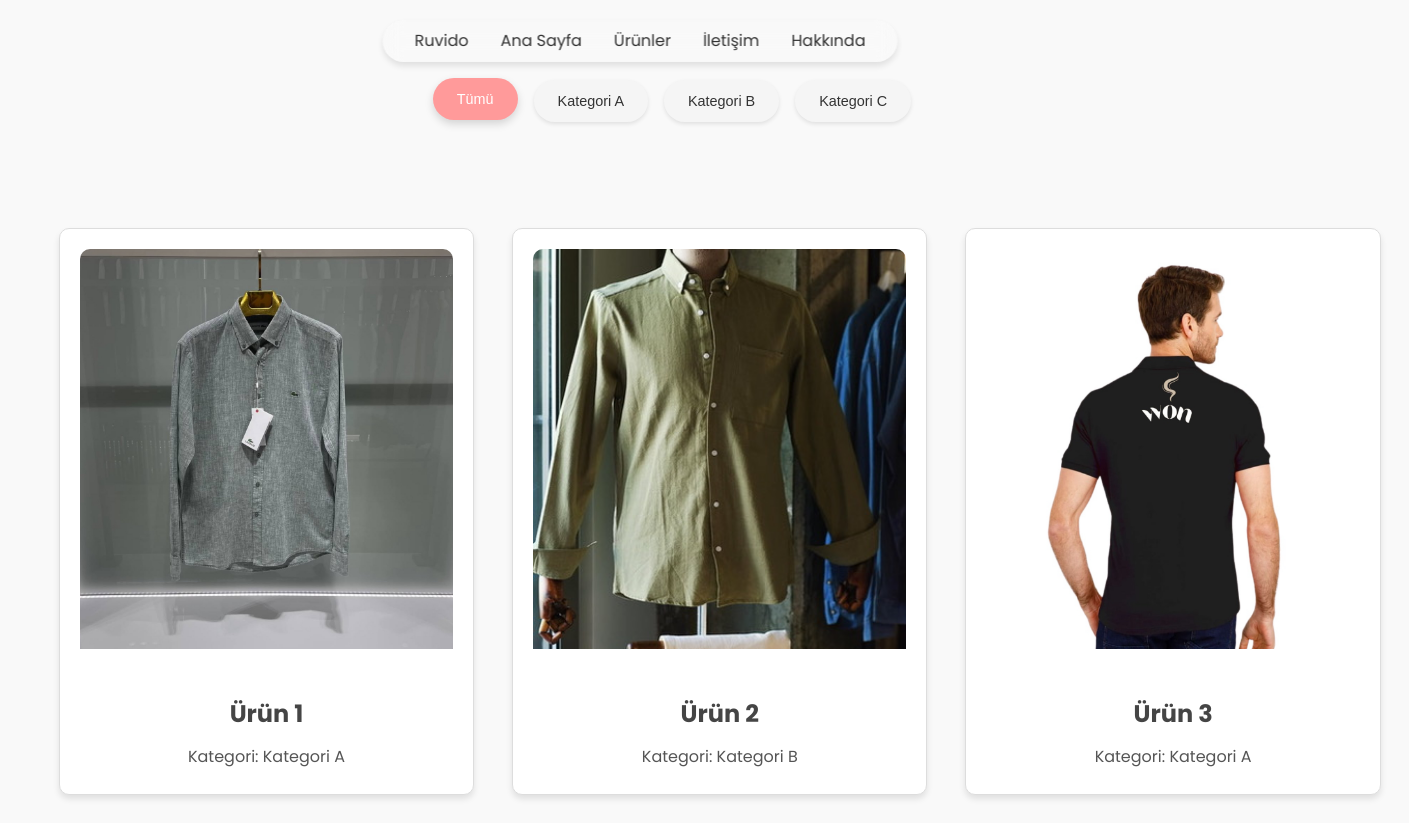
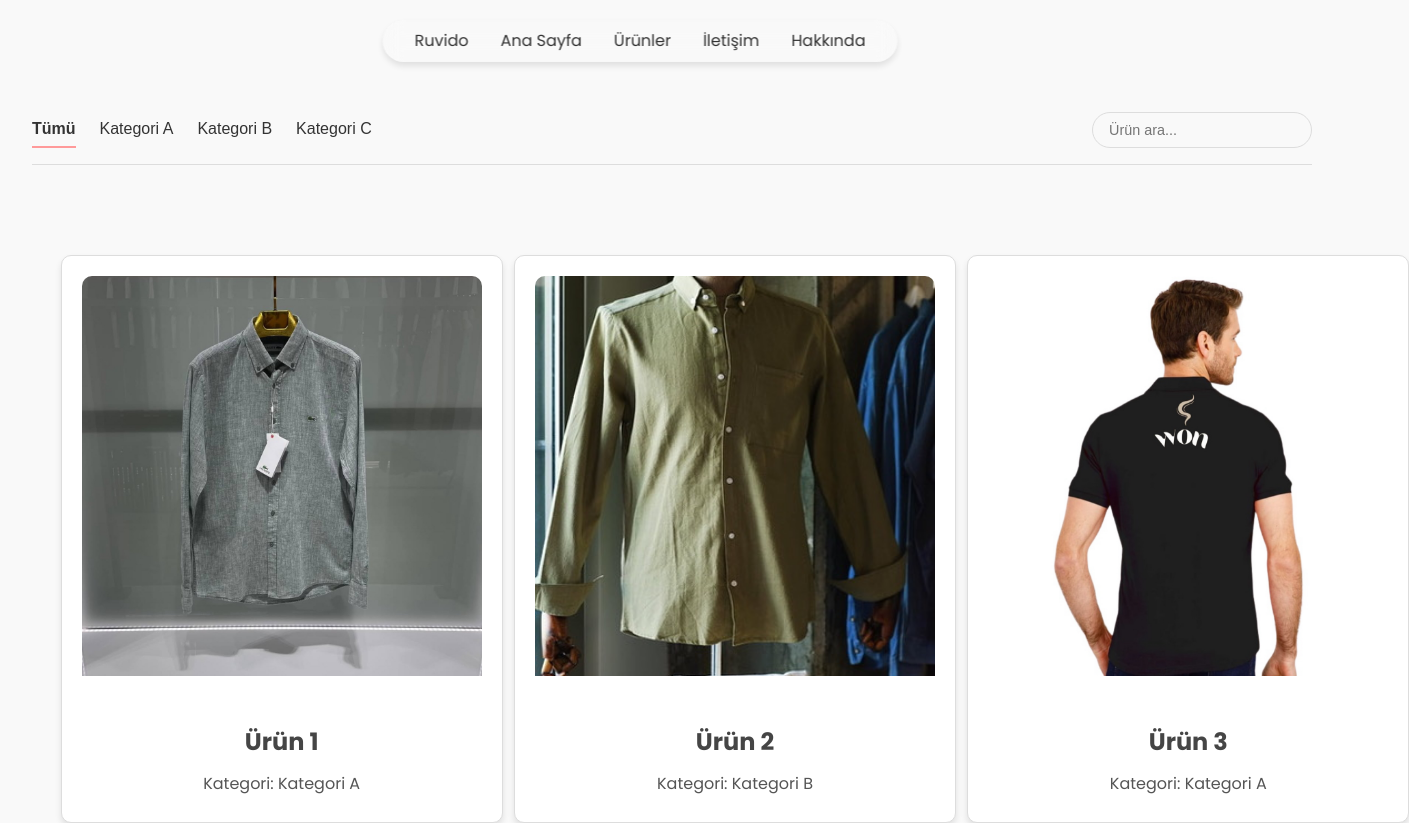
Before and after one commit to MertBlk/ruvidoTekstil, a React (Vite) app: page /products in a window 1280 px wide. Shown: the top 823 px of the page, 1409 px wide, since content can reach past the window. Built offline with nearby package versions, Linux system fonts and the light colour scheme; the HTML template or start-up script is replaced by a standard one.

Commit message:
animasyon kalkı filtreleme sistemi geldi

```diff
--- a/src/Home.css
+++ b/src/Home.css
@@ -18,14 +18,14 @@
 
 .product-card {
     position: relative;
-    left: 4.5%;
+    left: 5%;
     background-color: #ffffff; /* Beyaz için değişken eklenebilir veya kalabilir */
     border: 1px solid var(--border-color); /* Değişken kullanıldı */
     border-radius: 10px;
     padding: 20px;
     box-shadow: 0 4px 6px var(--shadow-color); /* Değişken kullanıldı */
     transition: transform 0.3s ease, box-shadow 0.3s ease;
-    width: 30rem;
+    width: 25rem !important; /* Genişlik değişkeni güncellenebilir */
     margin: 10px;
     &:hover {
         transform: scale(1.05);
@@ -36,9 +36,9 @@
 .home-button {
     position: absolute;
     top: 75%;
-    text-align: center;
+    left: 50%; /* Yatay ortalama için eklendi */
     transform: translate(-50%, -50%);
-    padding: 1.2rem 2.4rem;
+    padding: 1.2rem 2.4rem; /* Tekrarlanan padding kaldırıldı */
     background-color: transparent;
     border: 2px solid var(--accent-color); /* Değişken kullanıldı */
     color: var(--text-light); /* Değişken kullanıldı (Ana sayfada beyaz) */
@@ -47,8 +47,6 @@
     font-size: 16px;
     font-weight: bold;
     transition: all 0.3s ease;
-    text-align: center;
-    padding: 1.2rem 2.4rem;
 }
 
 .home-button:hover {
--- a/src/Home.jsx
+++ b/src/Home.jsx
@@ -15,31 +15,36 @@ const Home = () => {
 
     return (
         <div>
-            {/* Inline stil kaldırıldı ve className eklendi */}
-            <div className="home-hero-section fade-in">
-                <div className="layer layer-1 fade-in delay-100">RUVIDO TEKSTİL</div>
-                <div className="layer layer-2 fade-in delay-200">KALİTE</div>
-                <div className="layer layer-3 fade-in delay-300">TASARIM</div>
-                <Link to="/products" className='home-button fade-in delay-400'>
+            {/* fade-in sınıfı kaldırıldı */}
+            <div className="home-hero-section">
+                {/* fade-in ve delay sınıfları kaldırıldı */}
+                <div className="layer layer-1">RUVIDO TEKSTİL</div>
+                <div className="layer layer-2">KALİTE</div>
+                <div className="layer layer-3">TASARIM</div>
+                {/* fade-in ve delay sınıfları kaldırıldı */}
+                <Link to="/products" className='home-button'>
                     Ürünlere Git
                 </Link>
             </div>
             <div className="products-grid">
-                <div className="product-card card-1 fade-in delay-200">
+                {/* fade-in ve delay sınıfları kaldırıldı */}
+                <div className="product-card card-1">
                     <Link to="/about" className="product-link">
                         <img src="/r1.jpeg" alt="Kalite" className="product-image" />
                         <h3>Kalite</h3>
                         <p>En yüksek standartlarda üretilmiş ürünler.</p>
                     </Link>
                 </div>
-                <div className="product-card card-2 fade-in delay-300">
+                {/* fade-in ve delay sınıfları kaldırıldı */}
+                <div className="product-card card-2">
                     <Link to="/about" className="product-link">
                         <img src="/r2.jpeg" alt="Tasarım" className="product-image" />
                         <h3>Tasarım</h3>
                         <p>Modern ve yenilikçi tasarımlar.</p>
                     </Link>
                 </div>
-                <div className="product-card card-3 fade-in delay-400">
+                {/* fade-in ve delay sınıfları kaldırıldı */}
+                <div className="product-card card-3">
                     <Link to="/about" className="product-link">
                         <img src="/r3.jpeg" alt="Güven" className="product-image" />
                         <h3>Güven</h3>
--- a/src/ProductDetail.css
+++ b/src/ProductDetail.css
@@ -13,7 +13,7 @@
     max-width: 50%;
     height: auto;
     border-radius: 10px;
-    box-shadow: 0 4px 6px rgba(0, 0, 0, 0.1);
+    box-shadow: 0 4px 6px var(--shadow-color); /* Değişken kullanıldı */
 }
 
 .product-detail-info {
@@ -24,13 +24,13 @@
 
 .product-detail-info h1 {
     font-size: 2.5rem;
-    color: #464646;
+    color: #464646; /* Bu renk değişken olarak eklenebilir veya kalabilir */
     margin-bottom: 20px;
 }
 
 .product-detail-info p {
     margin: 10px 0;
-    color: #555;
+    color: #555; /* Bu renk değişken olarak eklenebilir veya kalabilir */
     line-height: 1.8;
     font-size: 1.1rem;
 }
--- a/src/Products.css
+++ b/src/Products.css
@@ -7,38 +7,68 @@
 }
 
 .filter-bar {
-    margin-top: 2rem;
-    margin-bottom: 2rem;
+    margin-top: 4rem; /* Üst boşluk artırıldı */
+    margin-bottom: 3rem; /* Alt boşluk ayarlandı */
     text-align: center;
     display: flex;
     justify-content: center;
-    gap: 1rem;
+    gap: 1.5rem; /* Butonlar arası boşluk artırıldı */
     flex-wrap: wrap;
-    padding: 1rem;
+    padding: 1rem 0; /* Dikey padding kaldırıldı */
+    border-bottom: 1px solid var(--border-color); /* Altına ince bir çizgi eklendi */
 }
 
 .filter-button {
-    padding: 0.8rem 1.5rem;
+    padding: 0.5rem 0; /* Dikey padding ayarlandı, yatay kaldırıldı */
     border: none;
-    background-color: #f5f5f5;
-    color: #333;
-    border-radius: 25px;
+    background-color: transparent; /* Arka plan kaldırıldı */
+    color: var(--text-dark); /* Değişken kullanıldı */
+    border-radius: 0; /* Köşe yuvarlaklığı kaldırıldı */
     cursor: pointer;
-    font-size: 0.9rem;
-    transition: all 0.3s ease;
-    box-shadow: 0 2px 4px rgba(0, 0, 0, 0.1);
+    font-size: 1rem; /* Font boyutu biraz büyütüldü */
+    transition: color 0.3s ease, border-bottom-color 0.3s ease; /* Geçişler güncellendi */
+    border-bottom: 2px solid transparent; /* Aktif durum için yer tutucu */
+    /* box-shadow kaldırıldı */
 }
 
 .filter-button.active {
-    background-color: #ff9a9a;
-    color: white;
-    transform: translateY(-2px);
-    box-shadow: 0 4px 8px rgba(0, 0, 0, 0.15);
+    background-color: transparent; /* Arka plan kaldırıldı */
+    color: var(--text-dark); /* Aktif renk text-dark oldu */
+    font-weight: 600; /* Kalın yazı */
+    border-bottom-color: var(--accent-color); /* Alt çizgi rengi */
+    /* transform kaldırıldı */
+    /* box-shadow kaldırıldı */
 }
 
 .filter-button:hover {
-    transform: translateY(-2px);
-    box-shadow: 0 4px 8px rgba(0, 0, 0, 0.15);
+    color: var(--accent-color); /* Hover rengi accent oldu */
+    /* transform kaldırıldı */
+    /* box-shadow kaldırıldı */
+}
+
+/* Arama input alanı için stiller */
+.search-input {
+    padding: 0.5rem 1rem; /* Butonlara benzer padding */
+    border: 1px solid var(--border-color); /* İnce kenarlık */
+    border-radius: 20px; /* Yuvarlak köşeler */
+    font-size: 0.9rem;
+    background-color: var(--background-light);
+    color: var(--text-dark);
+    transition: border-color 0.3s ease, box-shadow 0.3s ease;
+    margin-left: auto; /* Sağa yaslamak için (isteğe bağlı) */
+}
+
+.search-input:focus {
+    outline: none;
+    border-color: var(--accent-color);
+    box-shadow: 0 0 0 2px rgba(255, 154, 154, 0.3); /* Odaklandığında hafif gölge */
+}
+
+/* Eşleşme olmadığında gösterilecek mesaj için stil */
+.no-results {
+    text-align: center;
+    margin-top: 2rem;
+    color: #777; /* Daha soluk bir renk */
 }
 
 .products-grid {
--- a/src/Products.jsx
+++ b/src/Products.jsx
@@ -4,6 +4,7 @@ import './Products.css';
 
 const Products = () => {
     const [filter, setFilter] = useState('');
+    const [searchTerm, setSearchTerm] = useState(''); // Arama terimi için state eklendi
 
     const products = [
         { id: 1, name: 'Ürün 1', category: 'Kategori A', image: '/r1.jpeg' },
@@ -18,13 +19,22 @@ const Products = () => {
 
     const categories = ['Kategori A', 'Kategori B', 'Kategori C'];
 
-    const filteredProducts = products.filter(product =>
-        filter === '' || product.category === filter
-    );
+    // Filtreleme mantığı güncellendi: Hem kategori hem de arama terimi
+    const filteredProducts = products.filter(product => {
+        const categoryMatch = filter === '' || product.category === filter;
+        const searchMatch = product.name.toLowerCase().includes(searchTerm.toLowerCase());
+        return categoryMatch && searchMatch;
+    });
+
+    // Arama input'u için handler fonksiyonu
+    const handleSearchChange = (event) => {
+        setSearchTerm(event.target.value);
+    };
 
     return (
-        <div className="products-container fade-in">
-            <div className="filter-bar fade-in delay-100">
+        <div className="products-container">
+            <div className="filter-bar">
+                {/* Kategori filtre butonları */}
                 <button
                     className={`filter-button ${filter === '' ? 'active' : ''}`}
                     onClick={() => setFilter('')}
@@ -34,23 +44,36 @@ const Products = () => {
                 {categories.map((category, index) => (
                     <button
                         key={category}
-                        className={`filter-button ${filter === category ? 'active' : ''} fade-in delay-${(index + 2) * 100}`}
+                        className={`filter-button ${filter === category ? 'active' : ''}`}
                         onClick={() => setFilter(category)}
                     >
                         {category}
                     </button>
                 ))}
+                {/* Arama input alanı */}
+                <input
+                    type="text"
+                    placeholder="Ürün ara..."
+                    className="search-input"
+                    value={searchTerm}
+                    onChange={handleSearchChange}
+                />
             </div>
             <div className="products-grid">
-                {filteredProducts.map((product, index) => (
-                    <div key={product.id} className={`product-card fade-in delay-${(index + 2) * 100}`}>
+                {/* Ürün listesi (filteredProducts kullanılıyor) */}
+                {filteredProducts.length > 0 ? (
+                    filteredProducts.map((product, index) => (
+                        <div key={product.id} className={`product-card`}>
                             <Link to={`/products/${product.id}`} className="product-link">
                                 <img src={product.image} alt={`${product.name} - ${product.category}`} className="product-image" />
                                 <h3>{product.name}</h3>
                                 <p>Kategori: {product.category}</p>
                             </Link>
                         </div>
-                ))}
+                    ))
+                ) : (
+                    <p className="no-results">Aramanızla eşleşen ürün bulunamadı.</p> // Eşleşme olmadığında mesaj
+                )}
             </div>
         </div>
     );
--- a/src/index.css
+++ b/src/index.css
@@ -94,28 +94,6 @@ ul {
     }
 }
 
-@keyframes fadeIn {
-    from {
-        opacity: 0;
-        transform: translateY(20px);
-    }
-    to {
-        opacity: 1;
-        transform: translateY(0);
-    }
-}
-
-.fade-in {
-    animation: fadeIn 1s ease-out forwards;
-    opacity: 0;
-}
-
-.delay-100 { animation-delay: 100ms; }
-.delay-200 { animation-delay: 200ms; }
-.delay-300 { animation-delay: 300ms; }
-.delay-400 { animation-delay: 400ms; }
-.delay-500 { animation-delay: 500ms; }
-
 .footer { /* Bu yeni kural eklendi */
     margin-top: auto; /* İçerik kısa olduğunda footer'ı aşağı iter */
     flex-shrink: 0; /* İçerik uzun olduğunda footer'ın küçülmesini engeller */
```
Also changed, not shown: src/Slider.jsx (added). Lines whose indentation alone changed are shown as unchanged.
